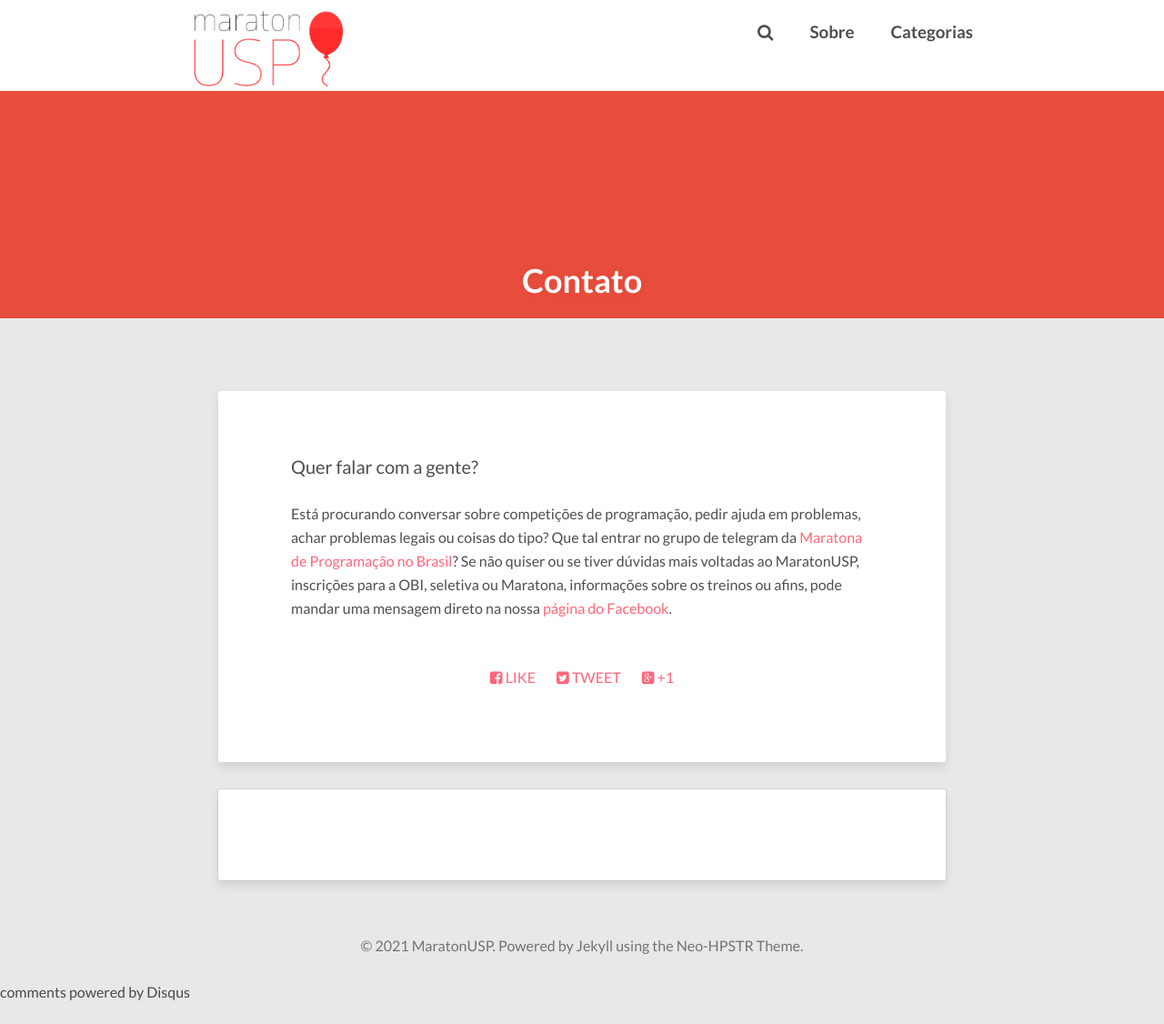
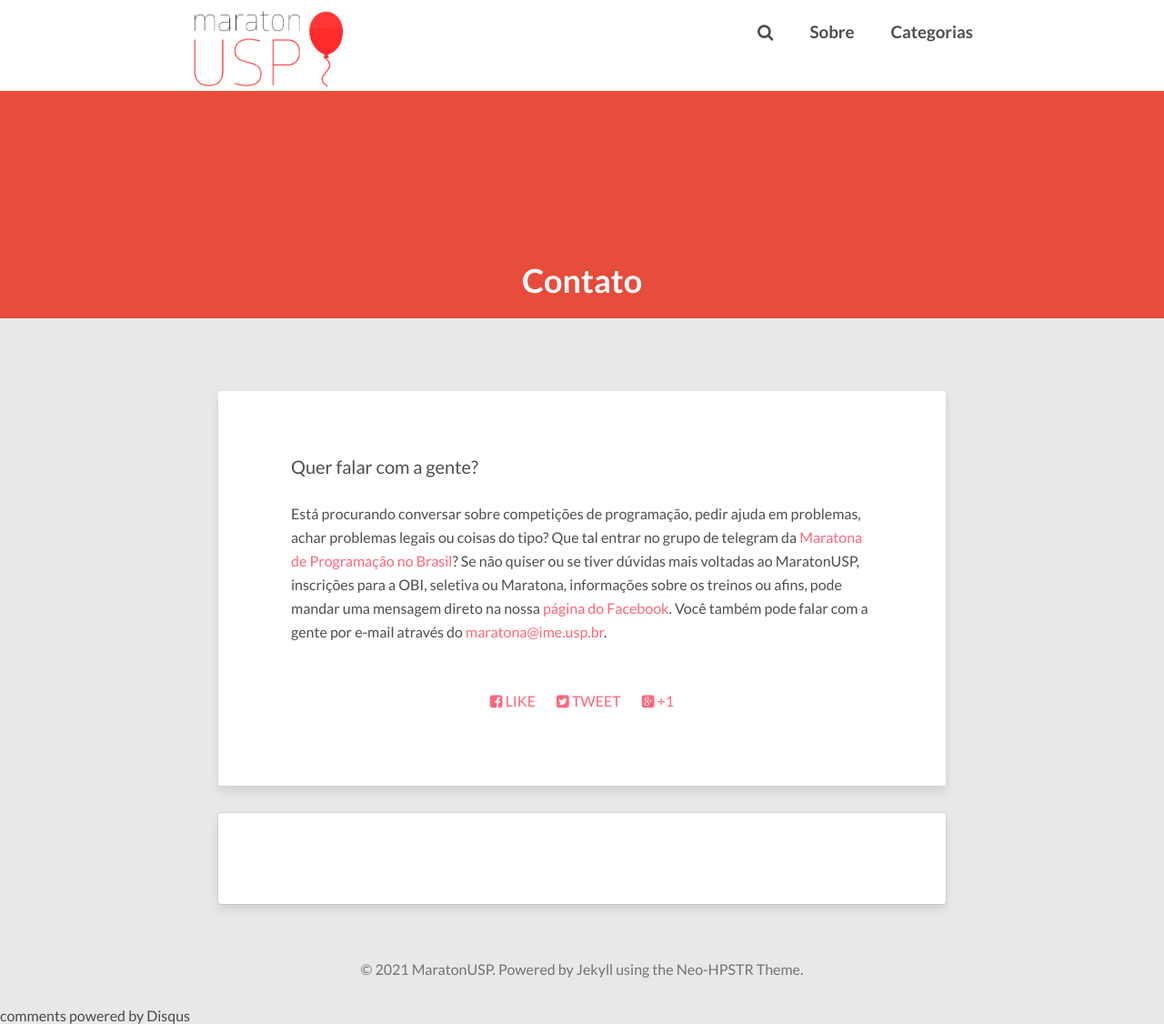
Before and after one commit to maratonusp/blog, a Jekyll site: the page built from pages/contato.markdown, in a window 1280 px wide and 1126 px high. Shown: the whole window at 91% size. Built offline with Jekyll 4.4.1, drawn with Linux system fonts in a browser that asks for light colours; nearby versions of some CDN libraries; comment, search, counter and statistics services are not loaded.

Commit message:
Add e-mail to contatos

```diff
--- a/pages/contato.markdown
+++ b/pages/contato.markdown
@@ -6,4 +6,13 @@ permalink: contato
 
 Quer falar com a gente?
 
-Está procurando conversar sobre competições de programação, pedir ajuda em problemas, achar problemas legais ou coisas do tipo? Que tal entrar no grupo de telegram da [Maratona de Programação no Brasil](http://t.me/maratonabrasil)? Se não quiser ou se tiver dúvidas mais voltadas ao MaratonUSP, inscrições para a OBI, seletiva ou Maratona, informações sobre os treinos ou afins, pode mandar uma mensagem direto na nossa [página do Facebook](http://fb.com/maratonUSP).
+Está procurando conversar sobre competições de programação, pedir
+ajuda em problemas, achar problemas legais ou coisas do tipo? Que tal
+entrar no grupo de telegram da [Maratona de Programação no
+Brasil](http://t.me/maratonabrasil)? Se não quiser ou se tiver dúvidas
+mais voltadas ao MaratonUSP, inscrições para a OBI, seletiva ou
+Maratona, informações sobre os treinos ou afins, pode mandar uma
+mensagem direto na nossa [página do
+Facebook](http://fb.com/maratonUSP). Você também pode falar com a
+gente por e-mail através do
+[maratona@ime.usp.br](mailto:maratona@ime.usp.br).
```
